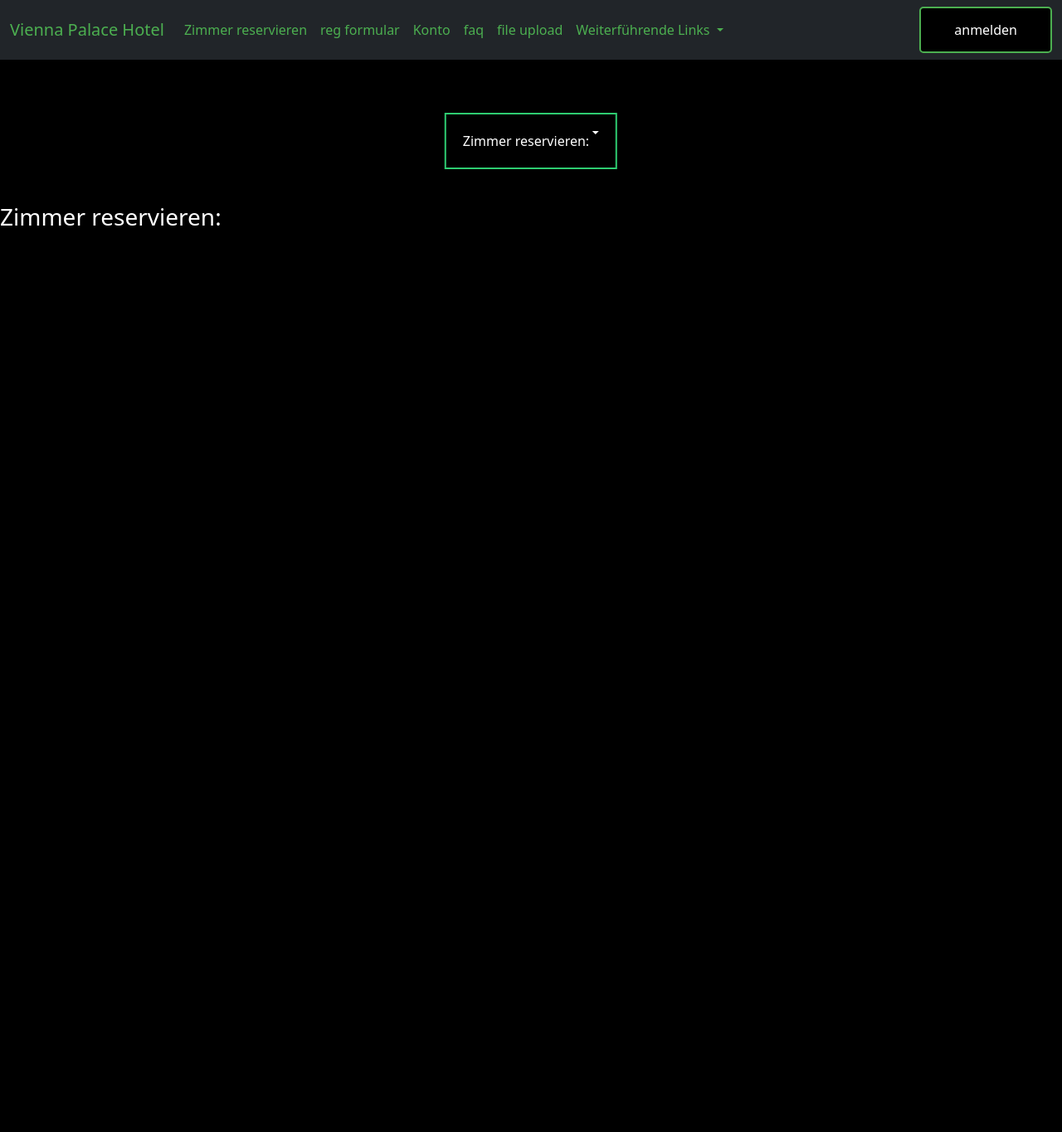
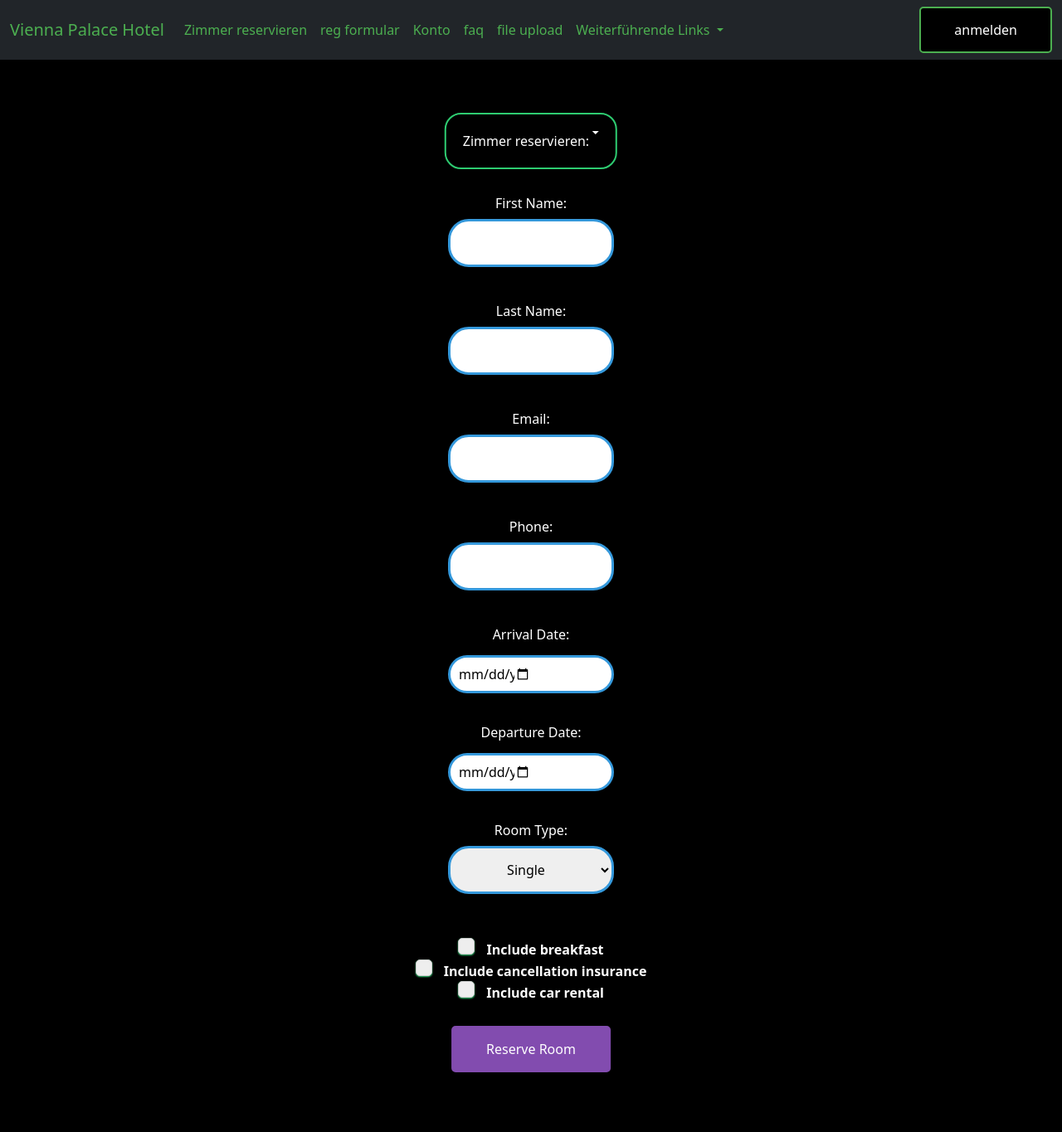
Before and after one commit to fawzywahba15/ITP, a PHP site: page /buchen.php in a window 1280 px wide. Shown: the whole page at 83% size. Before the commit the page ends 272 px from the top, so only its background shows below. Run offline with PHP 8.4, Linux system fonts and the light colour scheme.

Commit message:
zimmer reservierung

```diff
--- a/zimmer_reservieren/buchen.php
+++ b/zimmer_reservieren/buchen.php
@@ -1,4 +1,149 @@
 <?php
 include "zimmer_main.php";
 ?>
-<h3>Zimmer reservieren:</h3>
+
+<!doctype html>
+<html lang="en">
+<head>
+    <meta charset="UTF-8">
+    <meta name="viewport"
+          content="width=device-width, user-scalable=no, initial-scale=1.0, maximum-scale=1.0, minimum-scale=1.0">
+    <meta http-equiv="X-UA-Compatible" content="ie=edge">
+    <title>Zimmer reservieren</title>
+    <style>
+        .check {
+            appearance: none;
+            width: 20px;
+            height: 20px;
+            background-color: #eee;
+            border-radius: 5px;
+            border: 1px solid #ccc;
+            outline: none;
+            box-shadow: 0 1px 2px #2ecc71;
+        }
+        .check:checked{
+            background-color: #2ecc71;
+            border: 1px solid #27ae60;
+            box-shadow: 0 1px 2px rgba(0, 0, 0, 0.05), 0 0 0 15px rgba(46, 204, 113, 0.1);
+        }
+        .checkbox-label {
+            /* style the label for the checkbox */
+            font-size: 16px;
+            font-weight: bold;
+            margin-left: 10px;
+        }
+
+        .ich{
+            text-align: center;
+        }
+        .input{
+            margin-top: 0;;
+            margin-bottom: 0;
+        }
+        .label_reg{
+            margin-top: 0;
+        }
+        .res_error{
+            color: red;
+            text-align: center;
+            margin-bottom: 50px;
+            margin-top: 50px;
+        }
+        .res_success{
+            color: #2ecc71;
+            text-align: center;
+            margin-bottom: 50px;
+            margin-top: 50px;
+        }
+        .button_2{
+            margin-left: 50%;
+            transform: translate(-50%,+50%);
+            margin-bottom: 100px;
+        }
+    </style>
+</head>
+<body>
+
+<?php
+
+
+
+$error = "";
+$success ="";
+
+
+
+if ($_SERVER["REQUEST_METHOD"] == "POST") {
+    $first_name = $_POST['first_name'];
+    $last_name = $_POST['last_name'];
+    $email = $_POST['email'];
+    $phone = $_POST['phone'];
+    $arrival_date = $_POST['arrival_date'];
+    $departure_date = $_POST['departure_date'];
+    $room_type = $_POST['room_type'];
+    $breakfast = isset($_POST['breakfast']) ? "yes" : "no";
+    $cancellation = isset($_POST['cancellation']) ? "yes" : "no";
+    $car_rental = isset($_POST['car_rental']) ? "yes" : "no";
+
+    if (empty($first_name) || empty($last_name) || empty($email) || empty($phone) || empty($arrival_date) || empty($departure_date) || empty($room_type)) {
+        $error = "Error: All fields are required.";
+    }else if ($arrival_date > $departure_date){
+        $error = "Abreise Datum muss nach dem Anreise Datum sein!";
+    }else{
+        $success = "Buchung erfolgreich!";
+    }
+
+}
+?>
+
+
+
+<form action="" method="post">
+    <h5 class="res_error"><?php echo $error; ?></h5>
+    <h5 class="res_success"><?php echo $success; ?></h5>
+    <label for="first_name" class="label_reg">First Name:</label><br>
+    <input type="text" class="input" id="first_name" name="first_name"><br>
+
+    <label for="last_name" class="label_reg">Last Name:</label><br>
+    <input type="text" class="input" id="last_name" name="last_name"><br>
+
+    <label for="email"  class="label_reg">Email:</label><br>
+    <input type="email" class="input" id="email" name="email"><br>
+
+    <label for="phone" class="label_reg">Phone:</label><br>
+    <input type="text" class="input" id="phone" name="phone"><br>
+
+    <label for="arrival_date" class="label_reg">Arrival Date:</label><br>
+    <input type="date" class="input py-2" id="arrival_date" name="arrival_date"><br>
+
+    <label for="departure_date" class="label_reg">Departure Date:</label><br>
+    <input type="date" class="input py-2" id="departure_date" name="departure_date"><br>
+
+    <label for="room_type" class="label_reg">Room Type:</label><br>
+    <select class="input" id="room_type" name="room_type">
+        <option value="single">Single</option>
+        <option value="double">Double</option>
+        <option value="suite">Suite</option>
+    </select><br>
+
+    <div class="ich">
+    <input type="checkbox" class="check" id="breakfast" name="breakfast" value="yes">
+    <label for="breakfast" class="checkbox-label">Include breakfast</label><br>
+
+
+    <input type="checkbox" class="check" id="cancellation" name="cancellation" value="yes">
+    <label for="cancellation" class="checkbox-label">Include cancellation insurance</label><br>
+
+    <input type="checkbox" class="check" id="car_rental" name="car_rental" value="yes">
+    <label for="car_rental" class="checkbox-label">Include car rental</label><br>
+    </div>
+    <input type="submit" class="button_2" value="Reserve Room">
+</form>
+
+
+
+</body>
+<footer>
+
+</footer>
+</html>
--- a/zimmer_reservieren/zimmer_main.php
+++ b/zimmer_reservieren/zimmer_main.php
@@ -28,6 +28,7 @@ if(!isset($_SESSION))
             margin-left: 50%;
             transform: translate(-50%, 50%);
             border: #2ecc71 2px solid;
+            border-radius: 20px;
         }
         .drop{
             margin-top: 200px;
@@ -37,7 +38,9 @@ if(!isset($_SESSION))
 
 </head>
 <body>
+
 <div class="container ">
+
     <a class="nav-link dropdown-toggle ka" role="button" data-bs-toggle="dropdown" aria-expanded="false">
         <?php if(basename($_SERVER['PHP_SELF']) == 'zimmer_main.php')  : ?>
         Auswahl:
@@ -47,6 +50,7 @@ if(!isset($_SESSION))
         Zimmer reservieren:
         <?php endif; ?>
     </a>
+
     <ul class="dropdown-menu">
         <li><a class="dropdown-item" href="../zimmer_reservieren/buchen.php">Zimmer reservieren</a></li>
         <li ><a class="dropdown-item" href="../zimmer_reservieren/buchungen_anzeigen.php">Meine Buchungen</a></li>
```
Also changed, not shown: exercise.php (+54 -11 lines), exercise_2.php (deleted, +0 -26 lines), zimmer_reservieren/reservieren.php (added, +27 -0 lines).
